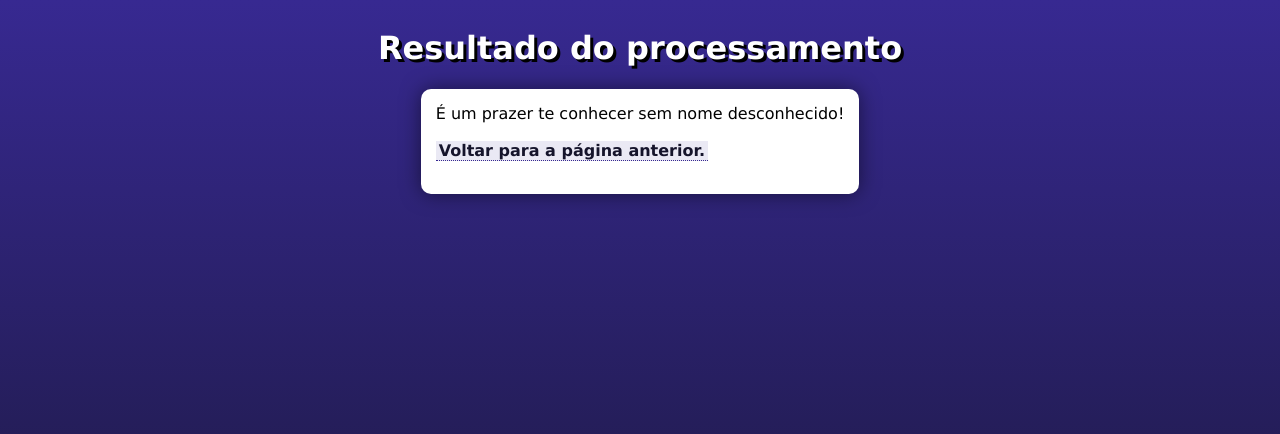
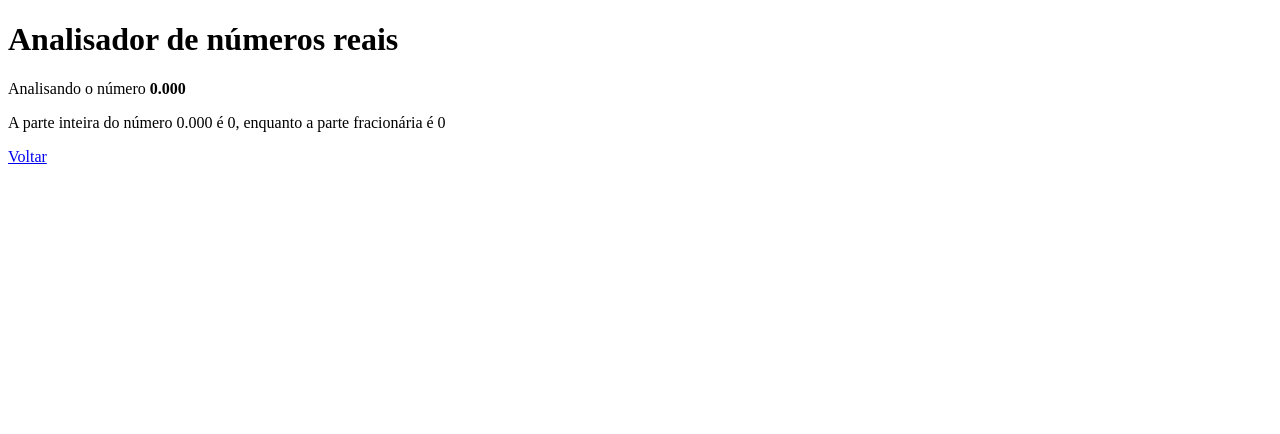
Before and after one commit to rafa-rx580/phpmodern, a PHP site: page /cadastro.php in a window 1280 px wide. Shown: the top 434 px of the page. Run offline with PHP 8.4, Linux system fonts and the light colour scheme.

Commit message:
Float number analiser
Its kinda ugly but it's working.

```diff
--- a/challenges/d05/cadastro.php
+++ b/challenges/d05/cadastro.php
@@ -3,20 +3,21 @@
 <head>
     <meta charset="UTF-8">
     <meta name="viewport" content="width=device-width, initial-scale=1.0">
-    <link rel="stylesheet" href="style.css">
-    <title>Resultado</title>
+    <title>Analisando</title>
 </head>
 <body>
-    <header>
-        <h1>Resultado do processamento</h1>
-    </header>
     <main>
+        <h1>Analisador de números reais</h1>
         <?php
-            $nome = $_REQUEST["nome"] ?? "sem nome";
-            $snome = $_REQUEST["snome"] ?? "desconhecido";
-            echo "É um prazer te conhecer $nome $snome!";
+        $num = $_POST["num"] ?? 0;
+        echo "<p>Analisando o número <strong>" . number_format($num, 3) . "</strong></p>";
+
+        $i = (int) $num;
+        $f = $num - $i;
+
+        echo "A parte inteira do número " .number_format($num, 3). " é $i, enquanto a parte fracionária é $f";
         ?>
-        <p><a href="javascript:history.go(-1)">Voltar para a página anterior.</a></p>
+        <p><a href="index.html">Voltar</a></p>
     </main>
 </body>
 </html>
```
Also changed, not shown: challenges/d05/index.html (+4 -7 lines).
